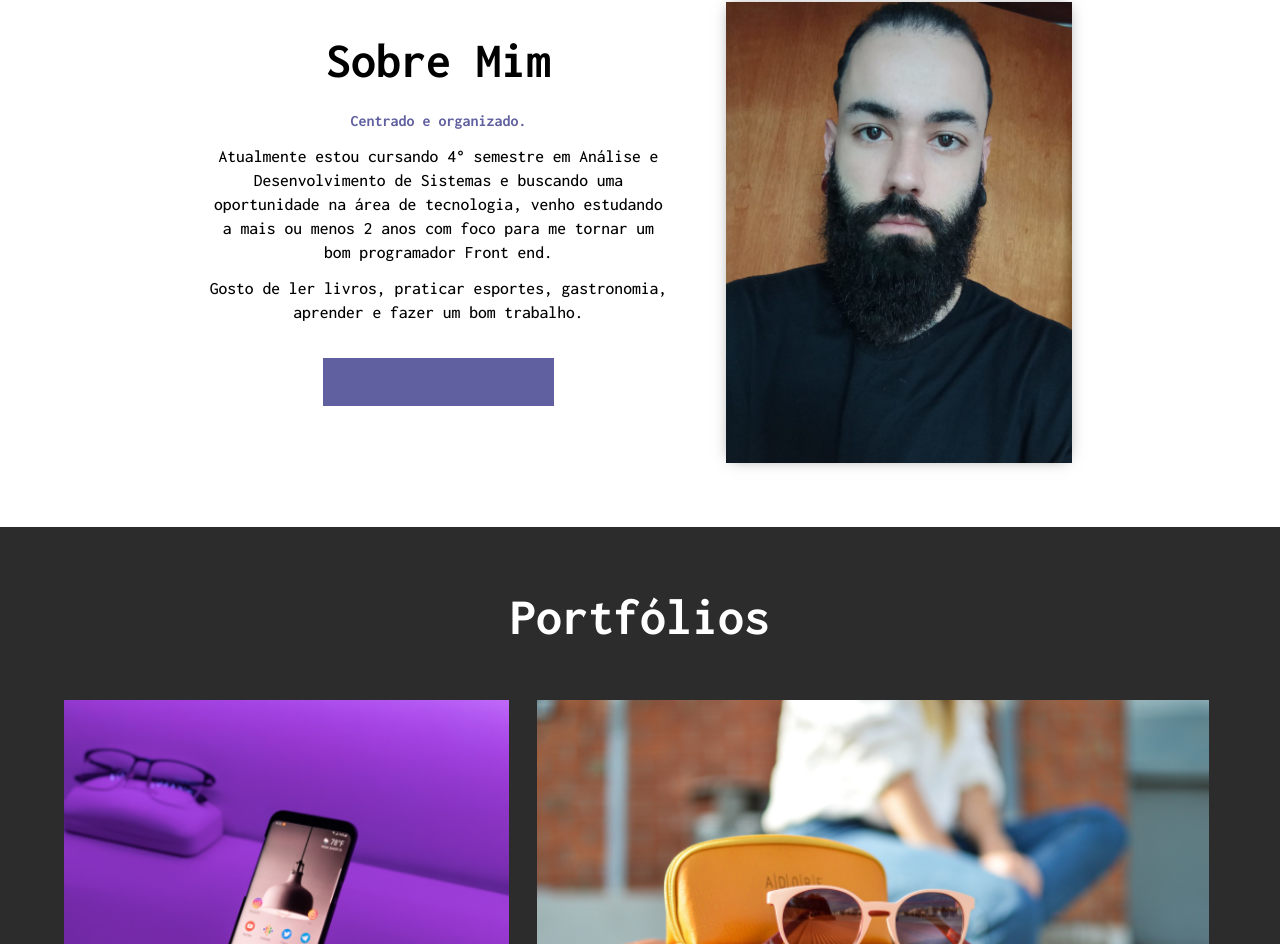
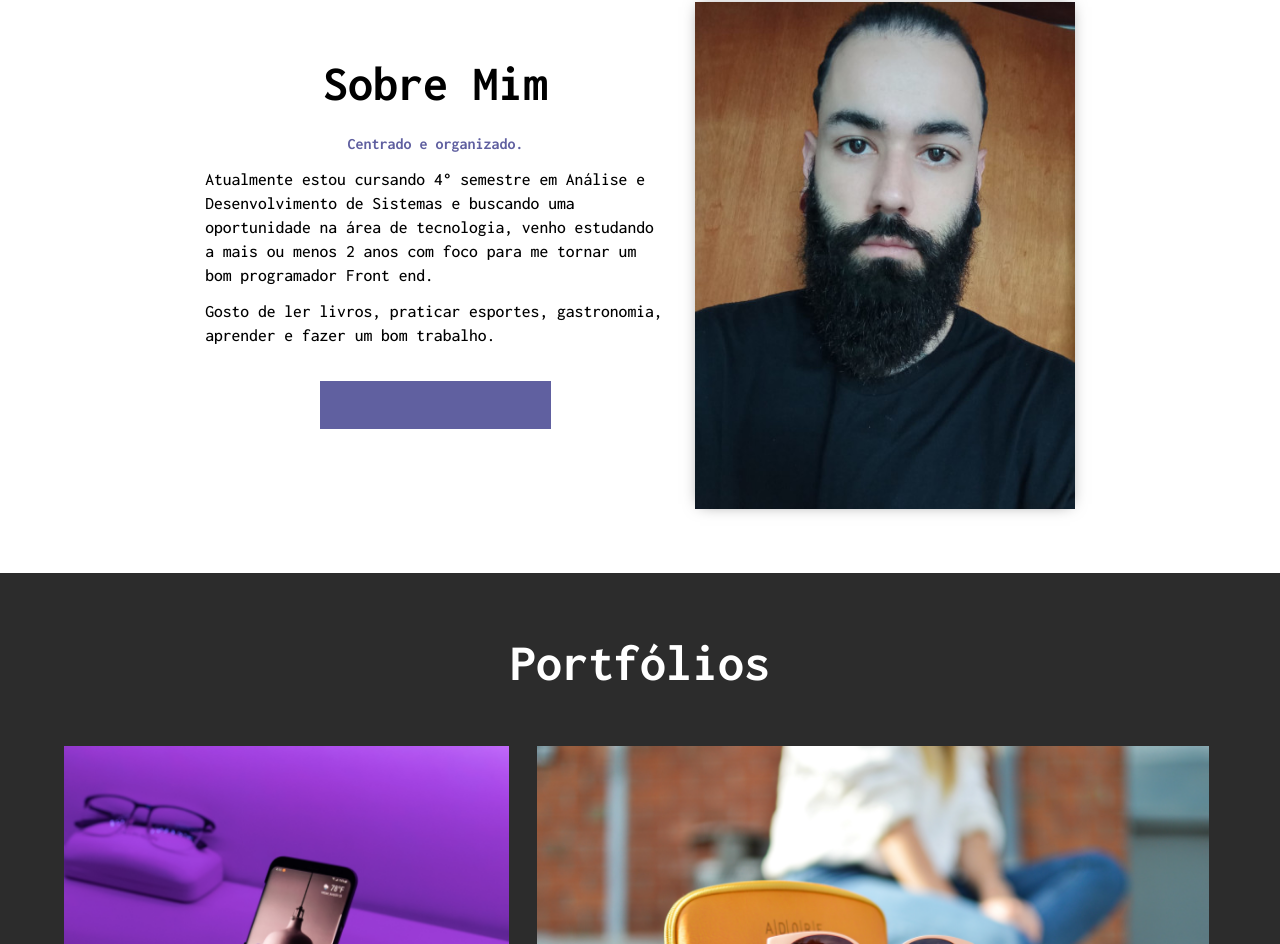
Before and after one commit to RodrigoMelloFernandes/Portfolio, a React (Create React App) app in the folder portfolio/: page / in a window 1280 px wide. Shown: the part 862-1806 px from the top of the page. Built offline with nearby package versions, Linux system fonts and the light colour scheme.

Commit message:
AboutMe ok

```diff
--- a/portfolio/src/pages/AboutMe/AboutMe.module.scss
+++ b/portfolio/src/pages/AboutMe/AboutMe.module.scss
@@ -8,10 +8,8 @@
   @include for-desktop-only {
     @include display-flexDirection(flex, column);
     @include alignItems-justifyContent(flex-start, center);
-
+    @include width-height(100%, 0);
   }
-
-
 
   &__TitleBoxAndImg{
     @include display-flexDirection(flex, column);
@@ -20,6 +18,7 @@
     @include for-desktop-only {
       @include display-flexDirection(flex, row);
       @include alignItems-justifyContent(center, center);
+       @include width-height(100%, 0);
     }
 
     &___titleBox{
@@ -28,7 +27,7 @@
         @include display-flexDirection(flex, column);
         @include alignItems-justifyContent(center, center);
         @include width-height(40%, 0);
-        margin-right: 5%;
+        margin-right: 2.5%;
       }
       &___firstTitleComponent{
         @extend .titleh3;
@@ -51,7 +50,7 @@
       box-shadow: 0px 0px 15px -5px rgba(0, 0, 0, 0.5);
       //--------------------Desktop----------------------------->
       @include for-desktop-only {
-      @include width-height(30%, 0);
+      @include width-height(33%, 0);
       }
     }
   }
--- a/portfolio/src/pages/Header/NavLinks/ListItems/ListItems.module.scss
+++ b/portfolio/src/pages/Header/NavLinks/ListItems/ListItems.module.scss
@@ -9,7 +9,7 @@
   }
 
   &___link{
-  font-size: 0.938rem;
+  @include fontSize-fontWeight(0.938rem, 500);
   text-decoration: none;
   color: $White;
   transition: all 0.35s linear;
--- a/portfolio/src/scss/components/Subtitles/Subtitle.scss
+++ b/portfolio/src/scss/components/Subtitles/Subtitle.scss
@@ -7,7 +7,6 @@
   text-align: start;
   //--------------------Desktop----------------------------->
   @include for-desktop-only {
-    text-align: center;
     margin-bottom: 2.5%;
   }
 }
```
